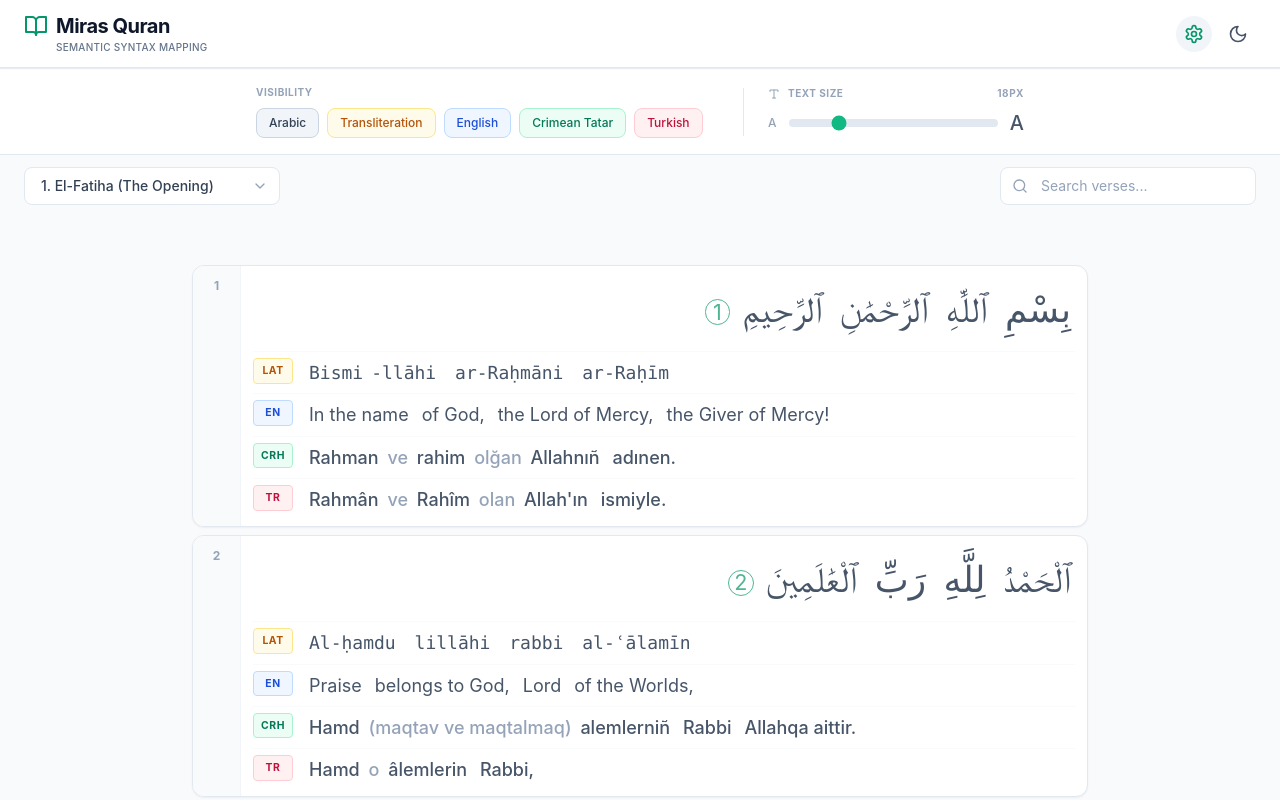
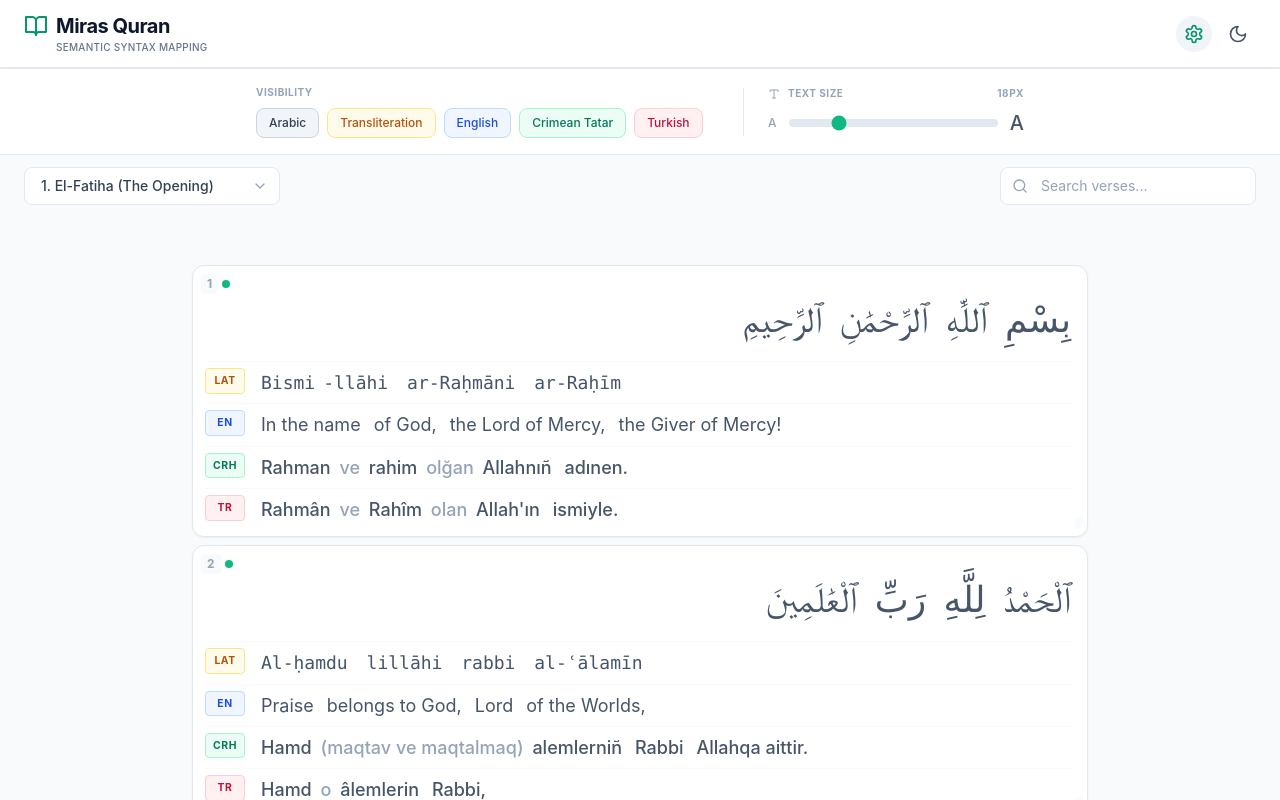
Before and after one commit to tseyt/miras-quran, a React (Vite) app: page / in a window 1280 px wide. Built offline with nearby package versions, Linux system fonts and the light colour scheme; a web font is replaced by a local one.

Commit message:
feat: Rework VerseCard layout to use absolute positioning for verse and concept IDs, and include a context mapped indicator.

```diff
--- a/src/components/VerseCard.jsx
+++ b/src/components/VerseCard.jsx
@@ -62,18 +62,24 @@ export default function VerseCard({
         <div
             className={LAYOUT_STYLES.card}
         >
-            {/* Left Gutter - Absolute positioned ID to prevent height expansion */}
-            <div
-                className={LAYOUT_STYLES.gutter}
-                style={{ paddingTop: `${spacingUnit}px`, paddingBottom: `${spacingUnit}px` }}
-            >
-                <span className="text-xs font-bold text-slate-400">{verse.verse}</span>
-                <span className="absolute bottom-1 right-1 text-[10px] font-mono text-emerald-500/70">
+            {/* Verse ID - Top Left */}
+            <div className="absolute top-2 left-2 z-10 flex items-center gap-1">
+                <span className="text-xs font-bold text-slate-400 bg-slate-50 dark:bg-slate-800 px-1.5 py-0.5 rounded">
+                    {verse.verse}
+                </span>
+                {verse.context_mapped && (
+                    <span className="w-2 h-2 rounded-full bg-emerald-500" title="Context Mapped"></span>
+                )}
+            </div>
+
+            {/* Concept ID - Bottom Right */}
+            <div className="absolute bottom-1 right-1 z-10">
+                <span className="text-[10px] font-mono text-emerald-500/70 bg-slate-50/80 dark:bg-slate-800/80 px-1 rounded">
                     {activeSegment.verseId === verse.id && activeSegment.cid ? activeSegment.cid : ""}
                 </span>
             </div>
 
-            <div className="flex-1 min-w-0" style={{ padding: `${spacingUnit}px` }}>
+            <div className="flex-1 min-w-0" style={{ padding: `${spacingUnit}px`, paddingTop: `${spacingUnit + 10}px` }}>
 
                 <div style={{ display: 'flex', flexDirection: 'column', gap: `${internalVerticalGap}px` }}>
 
@@ -98,9 +104,6 @@ export default function VerseCard({
                                         {seg.text}
                                     </span>
                                 ))}
-                                <span className="text-emerald-600 font-sans mr-2 text-[0.6em] inline-flex items-center justify-center border border-emerald-600 rounded-full w-[1.2em] h-[1.2em] leading-none align-middle select-none opacity-70">
-                                    {verse.verse}
-                                </span>
                             </p>
                         </div>
                     )}
--- a/src/constants/theme.js
+++ b/src/constants/theme.js
@@ -29,6 +29,6 @@ export const LAYOUT_STYLES = {
     footer: "text-center text-slate-400 text-sm py-8 border-t border-slate-200 dark:border-slate-800 mt-8",
 
     // VerseCard specific
-    card: "bg-white dark:bg-slate-900 rounded-none sm:rounded-xl shadow-sm border-y sm:border border-slate-200 dark:border-slate-800 overflow-hidden transition-colors duration-300 flex flex-row",
-    gutter: "w-10 sm:w-12 shrink-0 bg-slate-50 dark:bg-slate-800/50 border-r border-slate-100 dark:border-slate-800 flex flex-col items-center gap-1 relative",
+    card: "bg-white dark:bg-slate-900 rounded-none sm:rounded-xl shadow-sm border-y sm:border border-slate-200 dark:border-slate-800 overflow-hidden transition-colors duration-300 flex flex-col relative",
+    // gutter style removed as it is no longer used
 };
--- a/src/data/quran_data.yaml
+++ b/src/data/quran_data.yaml
@@ -72,6 +72,7 @@ surahs:
             - { text: "ismiyle.", cid: 1 }
 
       - verse: 2
+        context_mapped: true
         segments:
           arabic:
             - { text: "ٱلْحَمْدُ", cid: 1 }
@@ -107,6 +108,7 @@ surahs:
             - { text: "Rabbi,", cid: 3 }
 
       - verse: 3
+        context_mapped: true
         segments:
           arabic:
             - { text: "ٱلرَّحْمَٰنِ", cid: 1 }
@@ -130,6 +132,7 @@ surahs:
             - { text: "Rahim,", cid: 2 }
 
       - verse: 4
+        context_mapped: true
         segments:
           arabic:
             - { text: "مَٰلِكِ", cid: 1 }
@@ -162,6 +165,7 @@ surahs:
             - { text: "Allah'ın.", cid: 4 }
 
       - verse: 5
+        context_mapped: true
         segments:
           arabic:
             - { text: "إِيَّاكَ", cid: 1 }
@@ -199,6 +203,7 @@ surahs:
             - { text: " (Ya Rab!).", cid: 0 }
 
       - verse: 6
+        context_mapped: true
         segments:
           arabic:
             - { text: "ٱهْدِنَا", cid: 1 }
@@ -230,6 +235,7 @@ surahs:
             - { text: "yola,", cid: 2 }
 
       - verse: 7
+        context_mapped: true
         segments:
           arabic:
             - { text: "صِرَٰطَ", cid: 1 }
```
